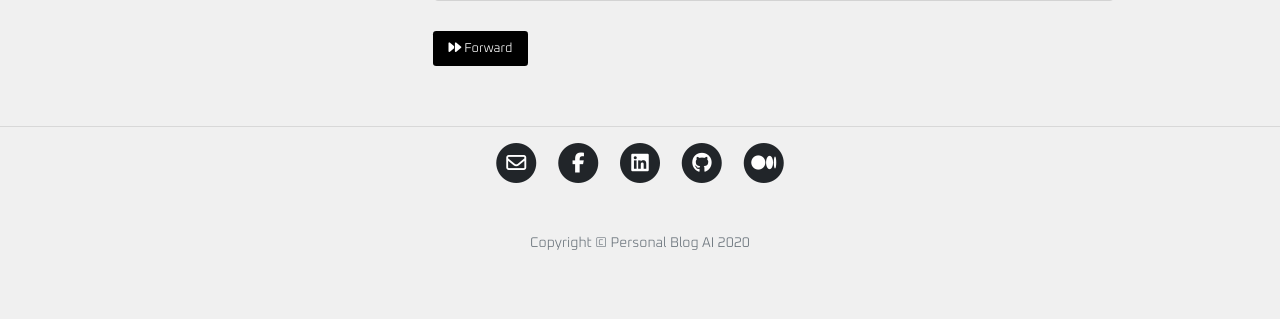
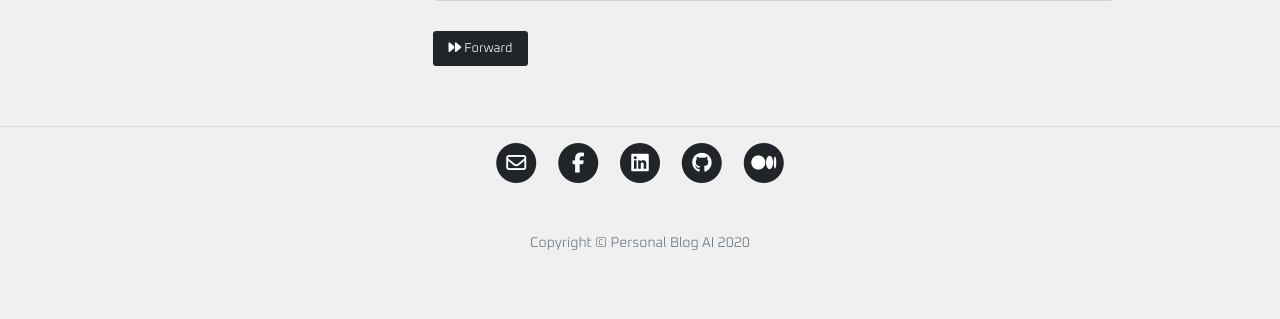
Before and after one commit to daniele-salerno/Personal-Blog-AI, a Flask app: page / in a window 1280 px wide. Shown: the part 1132-1451 px from the top of the page. Run offline with Flask 2, Linux system fonts and the light colour scheme; data comes from the database, SQL or seed files in the repository; some libraries are stand-ins or nearby versions.

Commit message:
modifiche grafiche

```diff
--- a/blog/static/animations.css
+++ b/blog/static/animations.css
@@ -114,7 +114,7 @@
 /* Mouse cursor gradient tracking */
 .mouse-cursor-gradient-tracking {
     position: relative;
-    background: black;
+    background: #212529;
     padding: 0.5rem 1rem;
     font-size: 0.8rem;
     border: none;
--- a/blog/templates/about_page.html
+++ b/blog/templates/about_page.html
@@ -12,7 +12,7 @@
                 <p class="lead">About Me.</p>
                 <hr>
                 <p>
-                Currently I'm working as a Python Developer witha focus on Django and JQuery
+                Currently I'm working as a Python Developer with a focus on Django and JQuery
                 </p>
                 <p>
                 I am determined to make artificial intelligence the main activity of my job. To
--- a/blog/templates/base.html
+++ b/blog/templates/base.html
@@ -39,11 +39,11 @@
                 </li>
                 <li class="nav-item">
                     <a class="nav-link {% if request.path == '/contact' %}active{% endif %}" href="{{ url_for('contact') }}">Contacts</a>
-                </li>
+				</li>
+				{% if current_user.is_authenticated %}
                 <li class="nav-item">
                     <a class="nav-link {% if request.path == '/create-post' %}active{% endif %}" href="{{ url_for('post_create') }}">New Post</a>
                 </li>
-                {% if current_user.is_authenticated %}
                 <li class="nav-item">
                     <a class="nav-link" href="{{ url_for('logout') }}">Logout</a>
                 </li>
```
